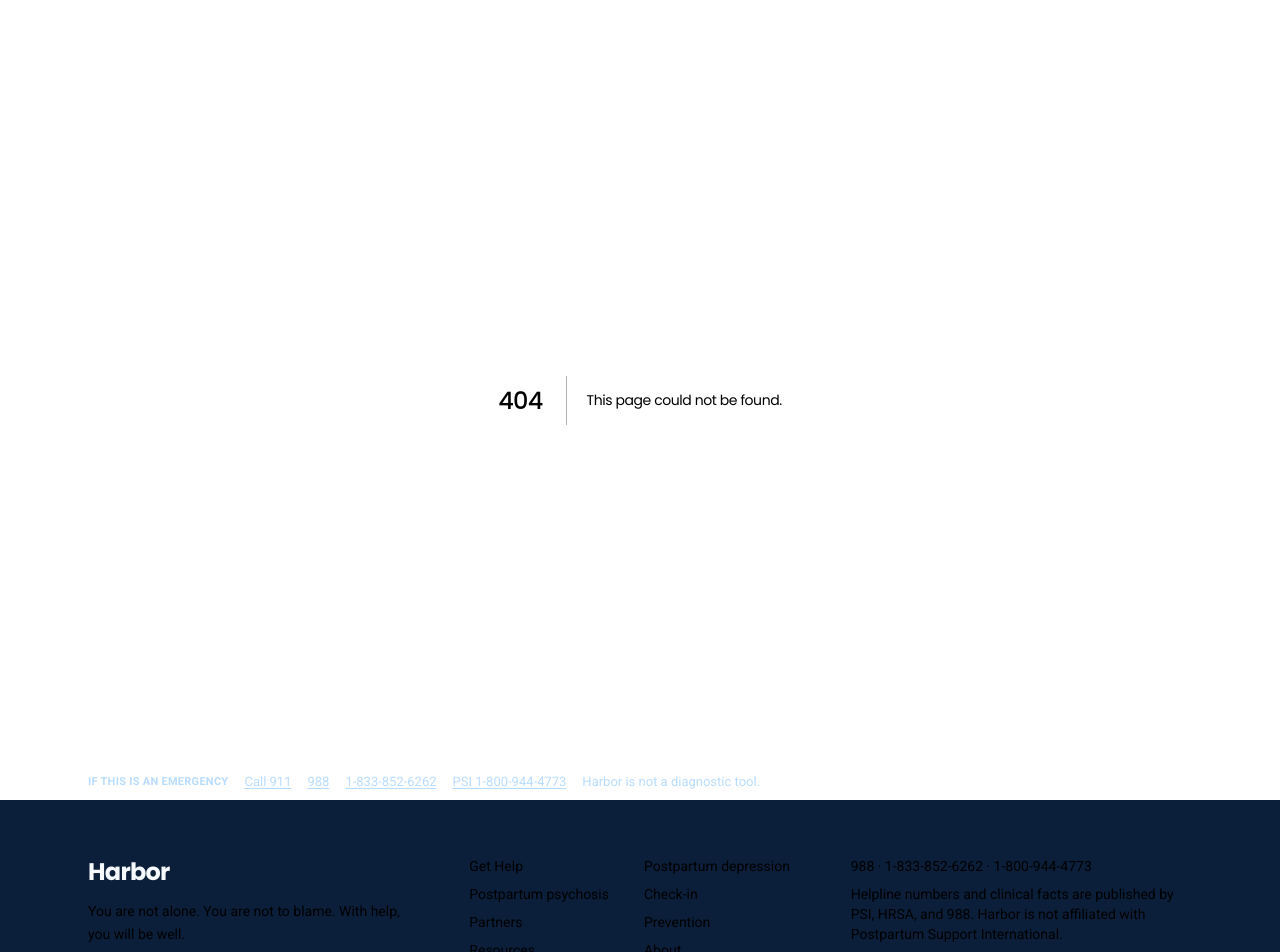
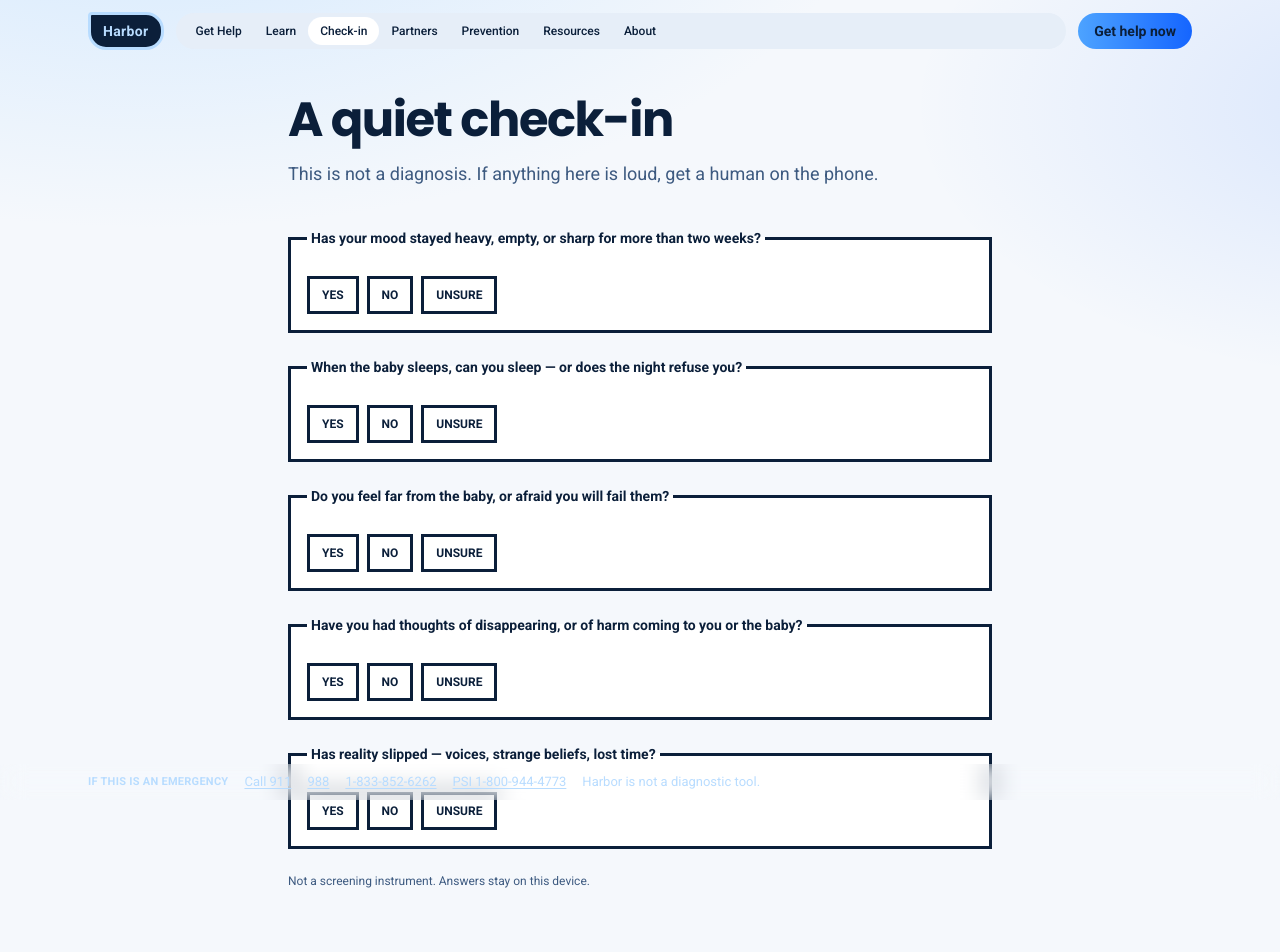
Before and after one commit to artistdbjohnson/harbor-pwa, a Next.js app: page /check-in in a window 1280 px wide. Before the commit this address had no page. Shown: the top 952 px of the page. Built offline with nearby package versions, Linux system fonts and the light colour scheme.

Commit message:
Add check-in, partners, prevention, resources, about, plate, 404

```diff
--- /dev/null
+++ b/app/about/page.tsx
@@ -0,0 +1,10 @@
+import type { Metadata } from "next";
+import PageShell from "@/components/PageShell";
+export const metadata: Metadata = { title: "About" };
+export default function AboutPage() {
+  return (
+    <PageShell title="About Harbor" lead="A small public help surface for postpartum depression and postpartum psychosis.">
+      <p className="leading-relaxed text-mute">Not a clinic. Not a diagnostic tool. Not affiliated with PSI, HRSA, or 988. The numbers in the bar are the product.</p>
+    </PageShell>
+  );
+}
--- /dev/null
+++ b/app/check-in/page.tsx
@@ -0,0 +1,11 @@
+import type { Metadata } from "next";
+import PageShell from "@/components/PageShell";
+import CheckIn from "@/components/CheckIn";
+export const metadata: Metadata = { title: "Check-in" };
+export default function CheckInPage() {
+  return (
+    <PageShell title="A quiet check-in" lead="This is not a diagnosis. If anything here is loud, get a human on the phone.">
+      <CheckIn />
+    </PageShell>
+  );
+}
--- /dev/null
+++ b/app/not-found.tsx
@@ -0,0 +1,5 @@
+import Link from "next/link";
+import PageShell from "@/components/PageShell";
+export default function NotFound() {
+  return (<PageShell title="That page is not here" lead="The numbers still work."><Link href="/help" className="bg-[#1565FF] px-4 py-3 text-sm font-semibold uppercase text-white">Get help</Link></PageShell>);
+}
--- /dev/null
+++ b/app/partners/page.tsx
@@ -0,0 +1,17 @@
+import type { Metadata } from "next";
+import Link from "next/link";
+import PageShell from "@/components/PageShell";
+export const metadata: Metadata = { title: "Partners" };
+export default function PartnersPage() {
+  return (
+    <PageShell title="If you live with them" lead="You are often the first person who notices the ground moving.">
+      <ol className="list-decimal space-y-2 pl-5 text-sm leading-relaxed">
+        <li>Name it without debate. We are getting help today.</li>
+        <li>If reality has slipped, call 911. Stay.</li>
+        <li>If mood will not lift, call 1-833-852-6262 with them in the room.</li>
+        <li>Protect a block of sleep. Sleep is treatment.</li>
+      </ol>
+      <Link href="/help" className="mt-6 flex items-center justify-between bg-[#1565FF] px-4 py-4 text-sm font-semibold uppercase text-white">Numbers to call <span>›</span></Link>
+    </PageShell>
+  );
+}
--- /dev/null
+++ b/app/plate/page.tsx
@@ -0,0 +1,6 @@
+import type { Metadata } from "next";
+import { Nav } from "@/components/Nav";
+export const metadata: Metadata = { title: "Educational plate" };
+export default function PlatePage() {
+  return (<><Nav tone="page" /><main className="bg-[#0B1F3A] px-5 pb-28 pt-28 text-[#B8DCFF]"><p className="text-[11px] font-semibold uppercase tracking-[0.18em]">Educational plate</p><p className="hero-box mt-6 font-display text-5xl uppercase text-white">After</p><h1 className="mt-6 font-display text-3xl uppercase">You know the baby blues.</h1><p className="mt-6 max-w-lg">If reality slips after a birth, call 911. Say postpartum psychosis.</p></main></>);
+}
--- /dev/null
+++ b/app/prevention/page.tsx
@@ -0,0 +1,16 @@
+import type { Metadata } from "next";
+import Link from "next/link";
+import PageShell from "@/components/PageShell";
+export const metadata: Metadata = { title: "Prevention" };
+export default function PreventionPage() {
+  return (
+    <PageShell title="Before the ground gives way" lead="You cannot promise an easy night. You can build a shorter fall.">
+      <ul className="space-y-3 text-sm">
+        <li className="border-[3px] border-ink bg-white p-4"><p className="font-semibold">Tell the obstetric team the history.</p></li>
+        <li className="border-[3px] border-ink bg-white p-4"><p className="font-semibold">One protected four-hour sleep block.</p></li>
+        <li className="border-[3px] border-ink bg-white p-4"><p className="font-semibold">Numbers on paper: 988 · 1-833-852-6262 · 1-800-944-4773</p></li>
+      </ul>
+      <Link href="/check-in" className="mt-4 inline-flex border-b-2 border-moss pb-0.5 text-sm font-semibold">Use the check-in</Link>
+    </PageShell>
+  );
+}
--- /dev/null
+++ b/app/resources/page.tsx
@@ -0,0 +1,16 @@
+import type { Metadata } from "next";
+import PageShell from "@/components/PageShell";
+export const metadata: Metadata = { title: "Resources" };
+const LINKS = [
+  { href: "https://www.postpartum.net/", t: "Postpartum Support International" },
+  { href: "https://mchb.hrsa.gov/national-maternal-mental-health-hotline", t: "National Maternal Mental Health Hotline" },
+  { href: "https://988lifeline.org/", t: "988 Suicide & Crisis Lifeline" },
+  { href: "https://www.nimh.nih.gov/health/publications/perinatal-depression", t: "NIMH — Perinatal depression" },
+];
+export default function ResourcesPage() {
+  return (
+    <PageShell title="Resources" lead="Public organizations. Harbor does not speak for them.">
+      <ul className="space-y-3">{LINKS.map((l) => <li key={l.href}><a href={l.href} target="_blank" rel="noreferrer" className="block border-[3px] border-ink bg-white p-4 hover:bg-fog font-semibold">{l.t}</a></li>)}</ul>
+    </PageShell>
+  );
+}
--- /dev/null
+++ b/components/CheckIn.tsx
@@ -0,0 +1,43 @@
+"use client";
+import { useMemo, useState } from "react";
+import Link from "next/link";
+const QUESTIONS = [
+  { id: "mood", q: "Has your mood stayed heavy, empty, or sharp for more than two weeks?" },
+  { id: "sleep", q: "When the baby sleeps, can you sleep — or does the night refuse you?" },
+  { id: "bond", q: "Do you feel far from the baby, or afraid you will fail them?" },
+  { id: "harm", q: "Have you had thoughts of disappearing, or of harm coming to you or the baby?" },
+  { id: "real", q: "Has reality slipped — voices, strange beliefs, lost time?" },
+];
+type Ans = "yes" | "no" | "unsure" | null;
+export default function CheckIn() {
+  const [answers, setAnswers] = useState<Record<string, Ans>>({});
+  const done = QUESTIONS.every((q) => answers[q.id]);
+  const flag = useMemo(() => {
+    if (answers.real === "yes") return "psychosis";
+    if (answers.harm === "yes") return "urgent";
+    const weight = QUESTIONS.filter((q) => answers[q.id] === "yes" || answers[q.id] === "unsure").length;
+    if (weight >= 2) return "depression";
+    if (done) return "ok";
+    return null;
+  }, [answers, done]);
+  return (
+    <div className="space-y-6">
+      {QUESTIONS.map((item) => (
+        <fieldset key={item.id} className="border-[3px] border-ink bg-white p-4">
+          <legend className="px-1 text-sm font-semibold">{item.q}</legend>
+          <div className="mt-3 flex flex-wrap gap-2">
+            {(["yes", "no", "unsure"] as const).map((opt) => (
+              <button key={opt} type="button" onClick={() => setAnswers((a) => ({ ...a, [item.id]: opt }))}
+                className={answers[item.id] === opt ? "bg-[#1565FF] px-3 py-2 text-xs font-semibold uppercase text-white" : "border-[3px] border-ink px-3 py-2 text-xs font-semibold uppercase"}>{opt}</button>
+            ))}
+          </div>
+        </fieldset>
+      ))}
+      {flag === "psychosis" && <aside className="border-[3px] border-alert bg-white p-5"><p className="font-display text-2xl">This is the emergency door.</p><a href="tel:911" className="mt-4 inline-block bg-[#1565FF] px-4 py-3 text-sm font-semibold uppercase text-white">Call 911</a></aside>}
+      {flag === "urgent" && <aside className="border-[3px] border-alert bg-white p-5"><p className="font-display text-2xl">Get a person on the line.</p><a href="tel:988" className="mt-4 inline-block bg-[#1565FF] px-4 py-3 text-sm font-semibold uppercase text-white">Call 988</a></aside>}
+      {flag === "depression" && <aside className="border-[3px] border-ink bg-white p-5"><p className="font-display text-2xl">Tell a clinician this week.</p><Link href="/help" className="mt-4 inline-block bg-[#1565FF] px-4 py-3 text-sm font-semibold uppercase text-white">Get help now</Link></aside>}
+      {flag === "ok" && <aside className="border-[3px] border-ink bg-fog p-5"><p className="font-display text-2xl">Keep the number anyway.</p></aside>}
+      <p className="text-xs text-mute">Not a screening instrument. Answers stay on this device.</p>
+    </div>
+  );
+}
```
